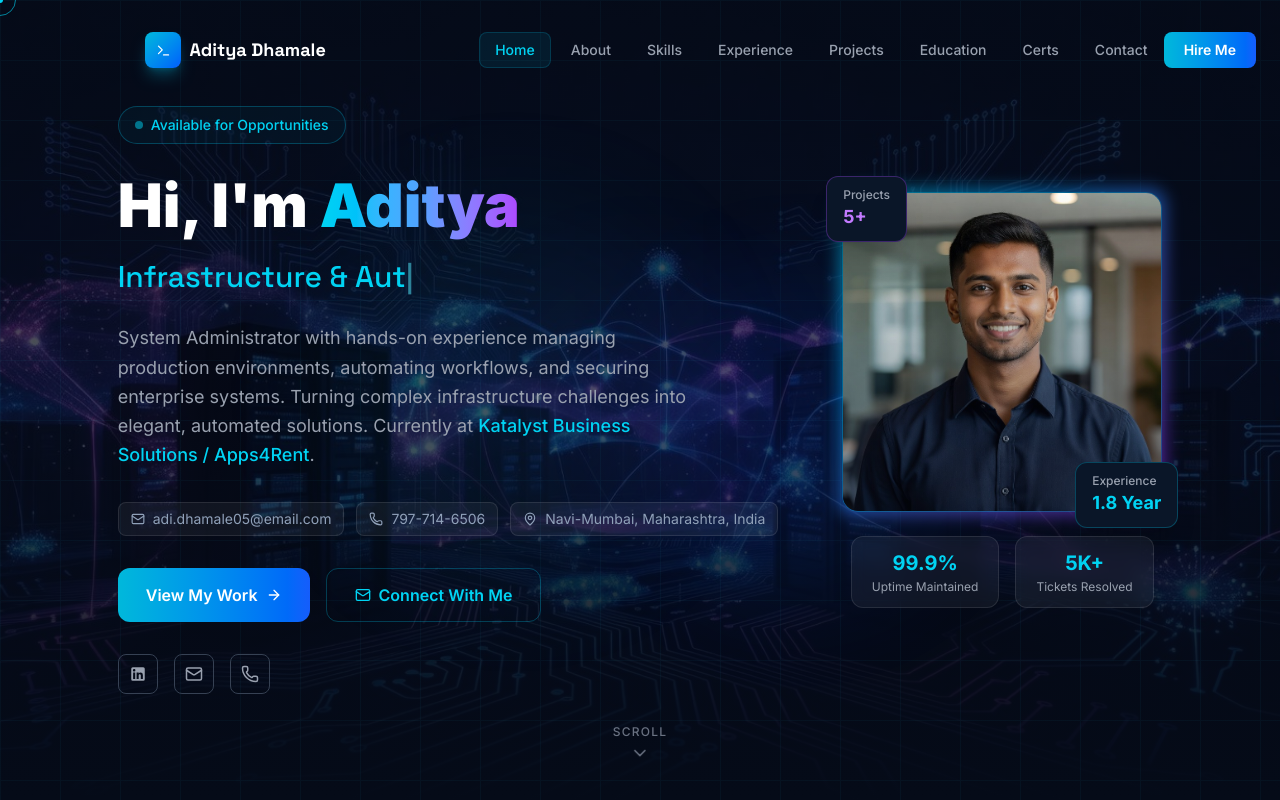
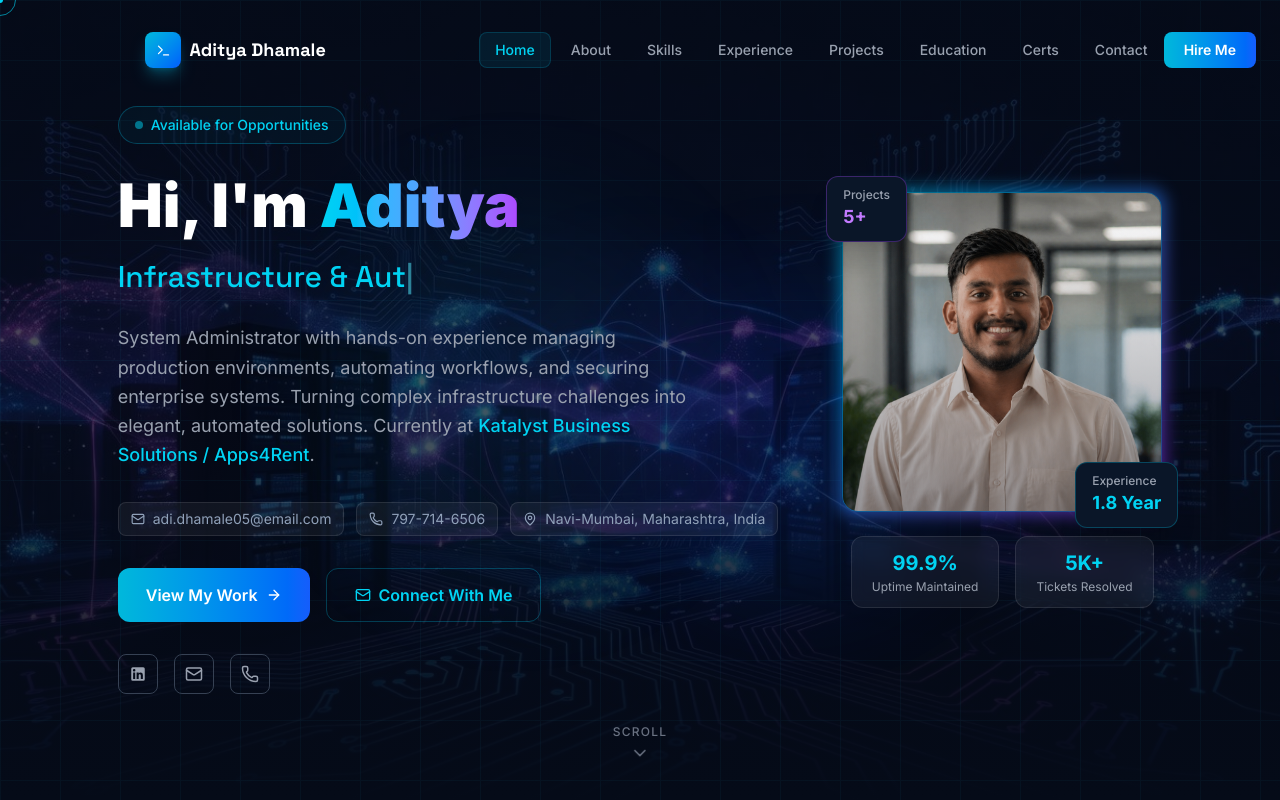
Before and after one commit to DhamaleAditya05/portfolio, a React (Vite) app: page / in a window 1280 px wide. Shown: the top 800 px of the page. Built offline with nearby package versions, Linux system fonts and the light colour scheme.

Commit message:
Change the photo

```diff
--- a/src/components/Hero.tsx
+++ b/src/components/Hero.tsx
@@ -217,9 +217,9 @@
             <div className="absolute -inset-1 rounded-2xl bg-gradient-to-br from-cyan-400 via-blue-500 to-purple-600 blur-sm opacity-70 animate-pulse" />
             <div className="relative w-72 h-72 lg:w-80 lg:h-80 rounded-2xl overflow-hidden border border-cyan-500/30">
               <img
-                src="/profile.jpg"
+                src="/profile-new.jpg"
                 alt="Aditya Dhamale"
-                className="w-full h-full object-cover"
+                className="w-full h-full object-cover scale-105 hover:scale-110 transition duration-500"
               />
               <div className="absolute inset-0 bg-gradient-to-t from-[#050B18]/40 to-transparent" />
             </div>
```
Also changed, not shown: public/profile-new.jpg (added), public/profile.jpg (deleted).
